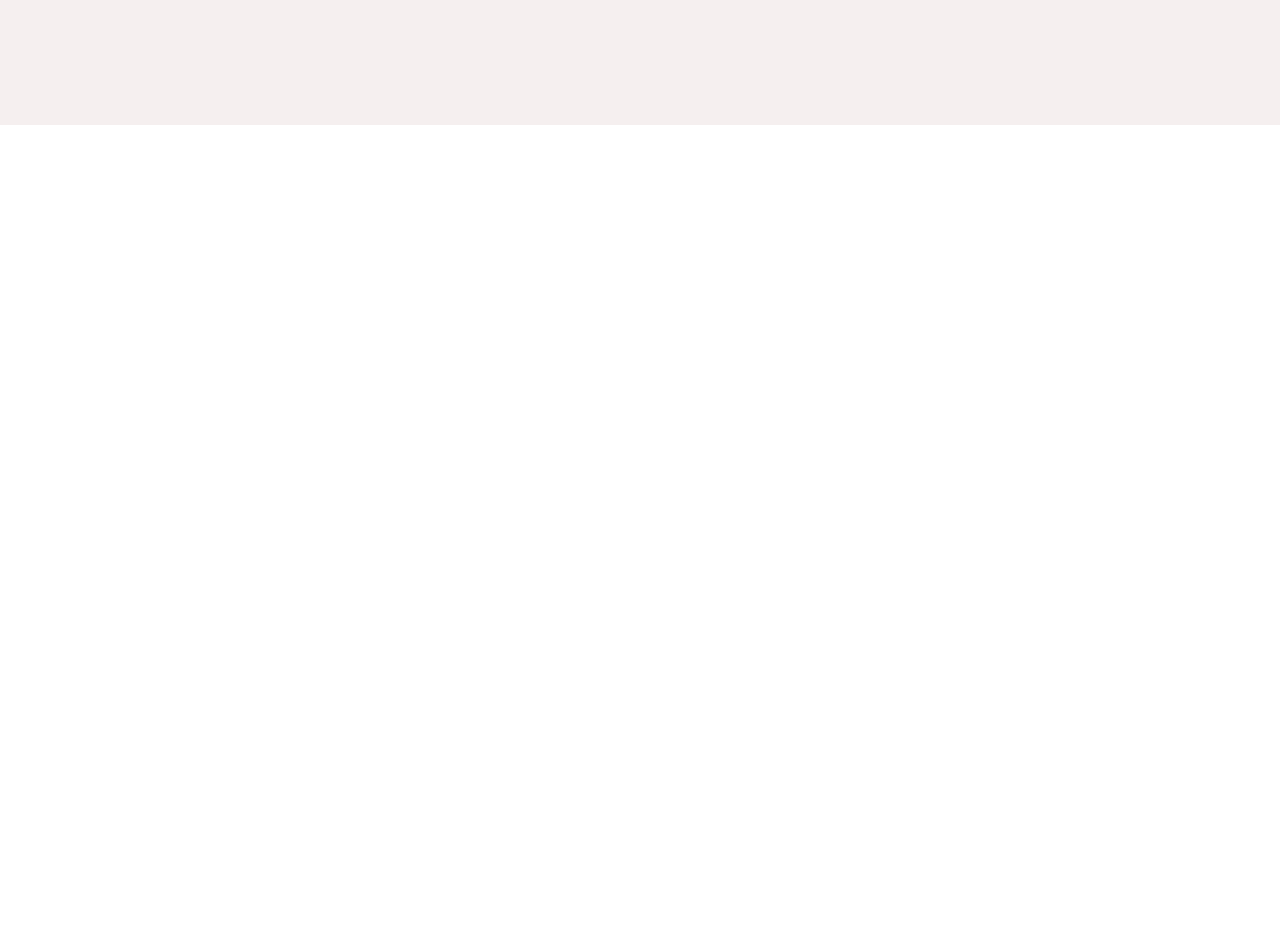
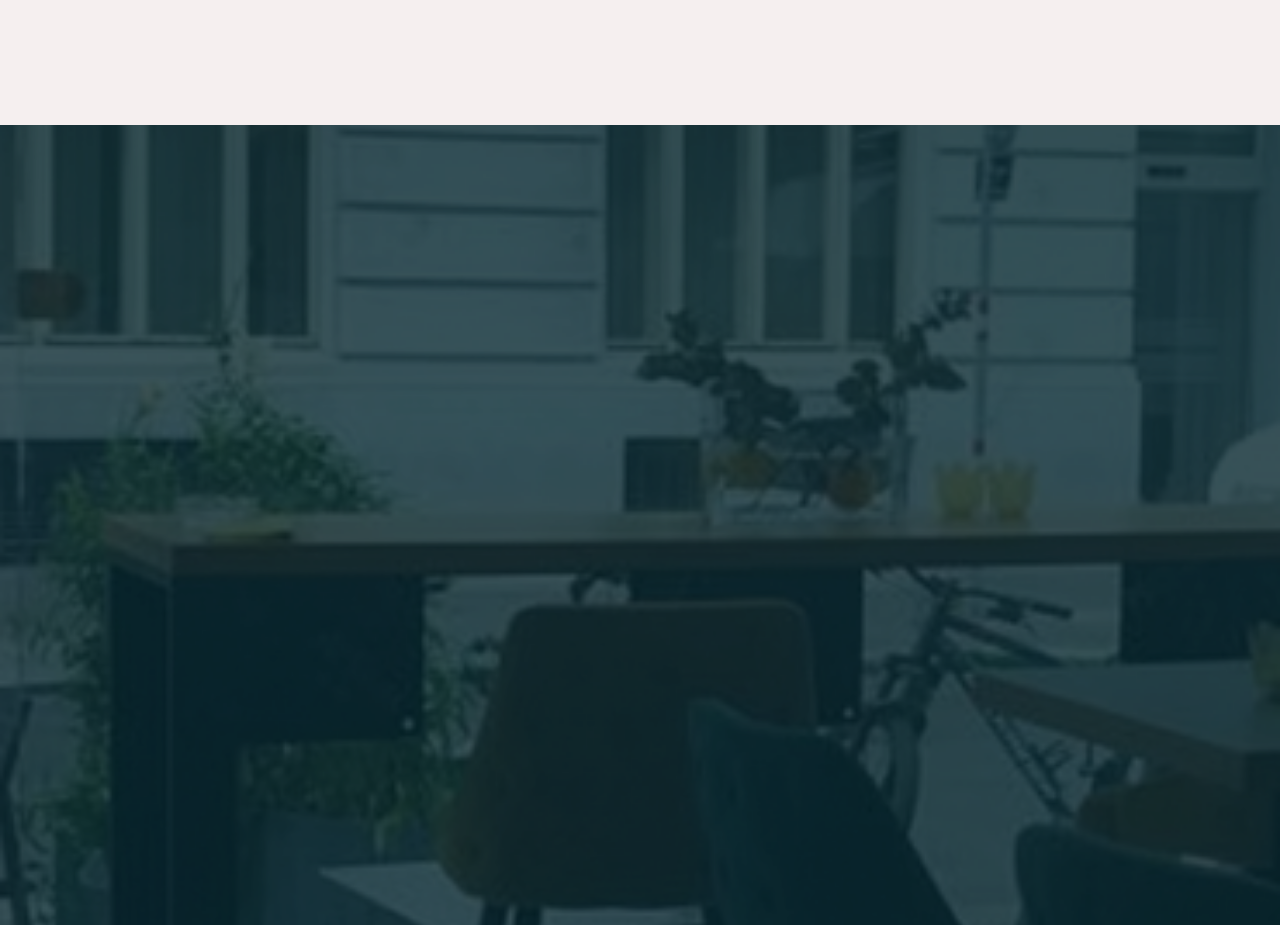
Before and after one commit to Marko21002/chruger, a Next.js app: page / in a window 1280 px wide. Shown: the part 1763-2688 px from the top of the page. Before the commit the page ends 1888 px from the top, so only its background shows below. Built offline with nearby package versions, Linux system fonts and the light colour scheme.

Commit message:
Add About component to Home page for additional context and information

```diff
--- /dev/null
+++ b/src/app/components/about.tsx
@@ -0,0 +1,15 @@
+import Image from "next/image";
+
+export default function About() {
+  return (
+    <div className="w-full h-screen bg-[#04242C] relative">
+      <Image
+        src="/about.png"
+        alt="about"
+        width={1000}
+        height={1000}
+        className="w-full h-full object-cover opacity-60 absolute top-0 left-0"
+      />
+    </div>
+  );
+}
--- a/src/app/page.tsx
+++ b/src/app/page.tsx
@@ -1,4 +1,5 @@
 import Hero from "./components/Hero";
+import About from "./components/about";
 import Feature from "./components/feature";
 
 export default function Home() {
@@ -6,6 +7,7 @@ export default function Home() {
     <div>
       <Hero />
       <Feature />
+      <About />
     </div>
   );
 }
```
